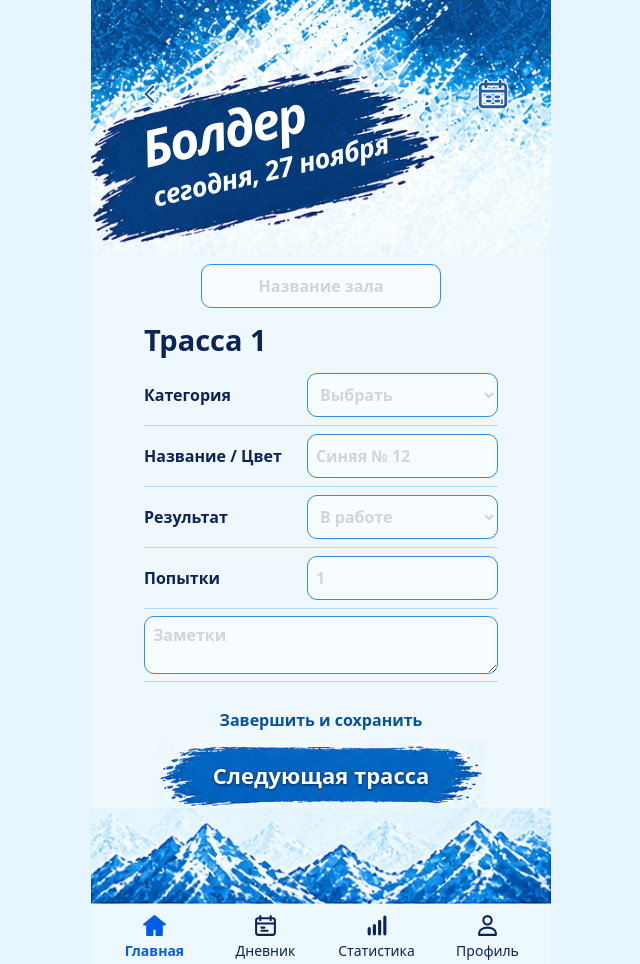
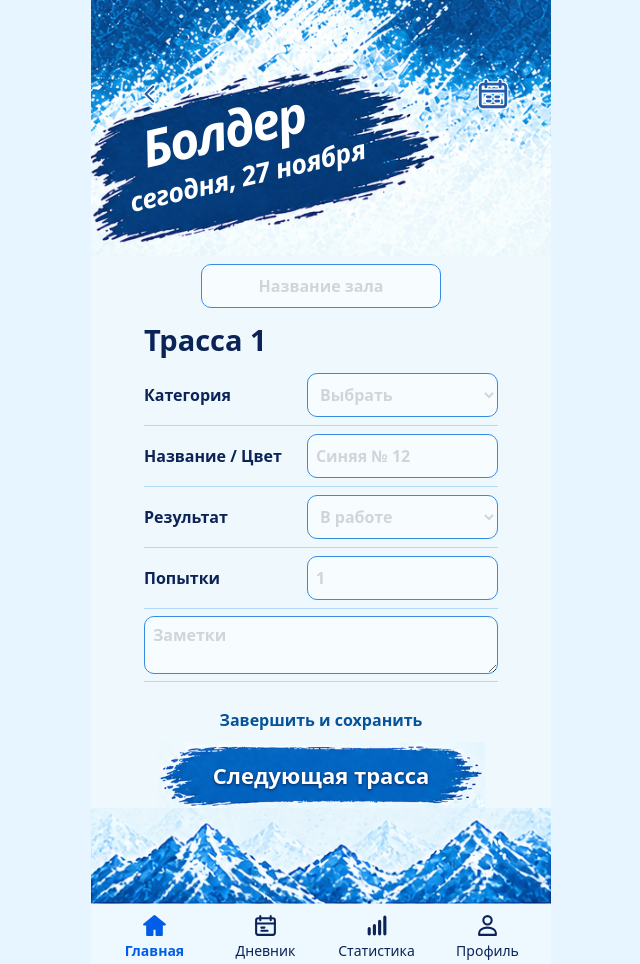
Before and after one commit to pamilenin/training, a plain HTML site: page preview/boulder.html in a window 1280 px wide. Shown: the whole page, without its empty margins (319-959 px from the left). Drawn offline with Linux system fonts and the light colour scheme.

Commit message:
Update boulder.html

```diff
--- a/preview/boulder.html
+++ b/preview/boulder.html
@@ -188,6 +188,9 @@
 
     function updateDateLabel() {
   const selected = date.valueAsDate;
+  const isToday = selected !== null && date.value === todayValue();
+
+  dateLabel.classList.toggle('is-today', isToday);
 
   if (!selected) {
     dateLabel.textContent = 'Выбрать дату';
@@ -195,9 +198,7 @@
   }
 
   const formatted = dateFormatter.format(selected);
-      dateLabel.textContent = date.value === todayValue()
-        ? `сегодня, ${formatted}`
-        : formatted;
+  dateLabel.textContent = isToday ? `сегодня, ${formatted}` : formatted;
 }
 
     function setToday() {
```
Lines whose indentation alone changed are shown as unchanged.
